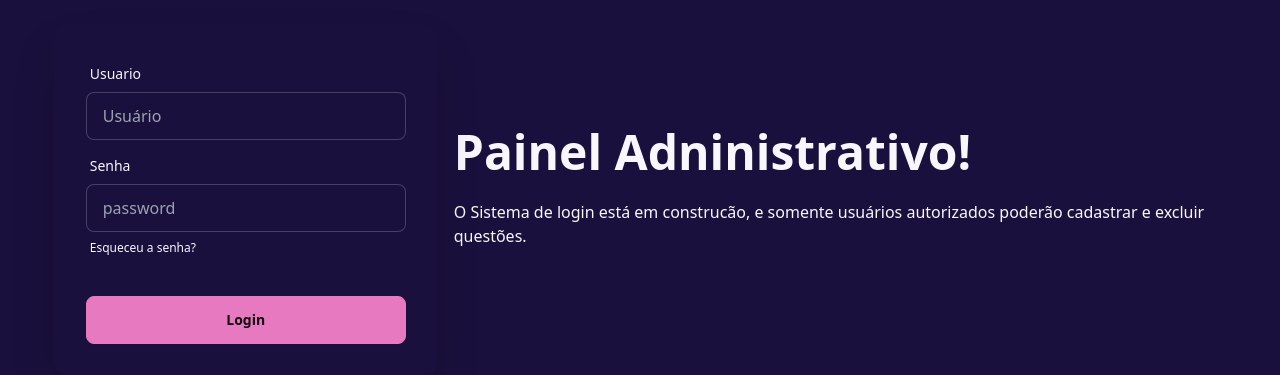
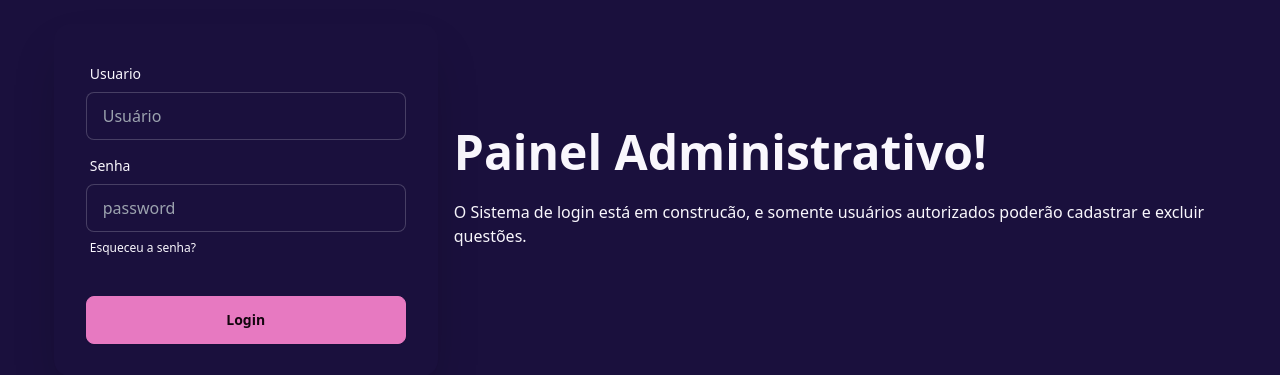
Before and after one commit to amaurygomes/search-django-htmx, a Django app: page /login/ in a window 1280 px wide. Shown: the part 68-443 px from the top of the page. Run offline with Django 5.2, Linux system fonts and the light colour scheme; some libraries are stand-ins or nearby versions.

```diff
--- a/templates/registration/login.html
+++ b/templates/registration/login.html
@@ -6,7 +6,7 @@
 
 <div class="hero-content flex-col lg:flex-row-reverse">
     <div class="text-center lg:text-left">
-        <h1 class="text-5xl font-bold">Painel Adninistrativo!</h1>
+        <h1 class="text-5xl font-bold">Painel Administrativo!</h1>
         <p class="py-6">O Sistema de login está em construcão, e somente usuários autorizados poderão cadastrar e
             excluir questões.</p>
     </div>
```
